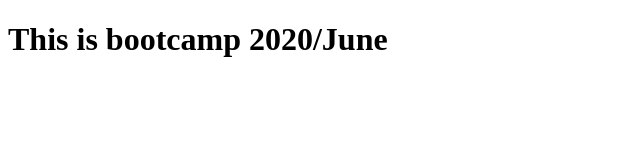
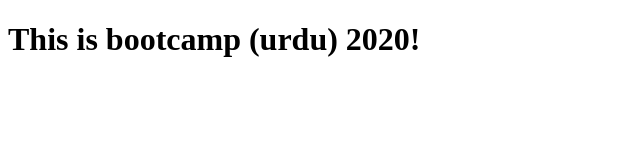
Before and after one commit to salehaTanveer/Bootcamp2020-version.1, a plain HTML site: page index.html in a window 1280 px wide. Shown: the whole page, without its empty margins (0-640 px from the left). Drawn offline with Linux system fonts and the light colour scheme.

Commit message:
Update index.html

```diff
--- a/index.html
+++ b/index.html
@@ -6,6 +6,6 @@
     <title>Hello World!</title>
 </head>
 <body>
-    <h1>This is bootcamp 2020/June</h1>
+    <h1>This is bootcamp (urdu) 2020!</h1>
 </body>
 </html>
```
